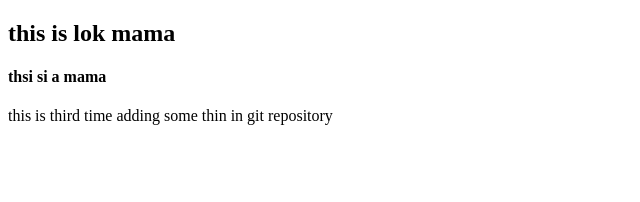
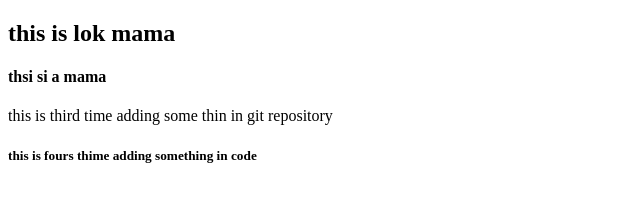
Before and after one commit to ahmed-jabed/third-try, a plain HTML site: page index.html in a window 1280 px wide. Shown: the whole page, without its empty margins (0-640 px from the left). Drawn offline with Linux system fonts and the light colour scheme.

Commit message:
four time

```diff
--- a/index.html
+++ b/index.html
@@ -9,5 +9,6 @@
     <h2>this is lok mama</h2>
     <h4> thsi si a mama</h4>
     <p> this is third time adding some thin in git repository</p>
+    <h5>this is fours thime adding something in code </h5>
 </body>
 </html>
```
